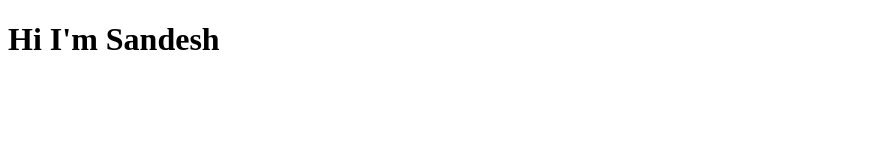
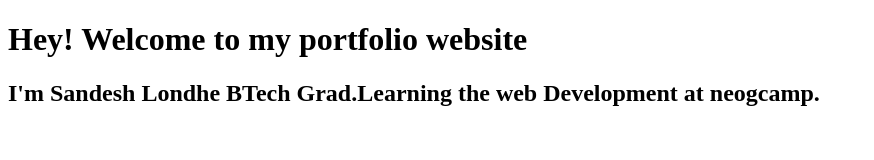
Before and after one commit to sandeshll/sandeshLive, a plain HTML site: page index.html in a window 1280 px wide. Shown: the whole page, without its empty margins (0-874 px from the left). Drawn offline with Linux system fonts and the light colour scheme.

Commit message:
refactor: personal details added

```diff
--- a/index.html
+++ b/index.html
@@ -6,6 +6,9 @@
     <title>sandeshLive</title>
   </head>
   <body>
-    <h1>Hi I'm Sandesh</h1>
+    <h1>Hey! Welcome to my portfolio website</h1>
+    <h2>
+      I'm Sandesh Londhe BTech Grad.Learning the web Development at neogcamp.
+    </h2>
   </body>
 </html>
```
